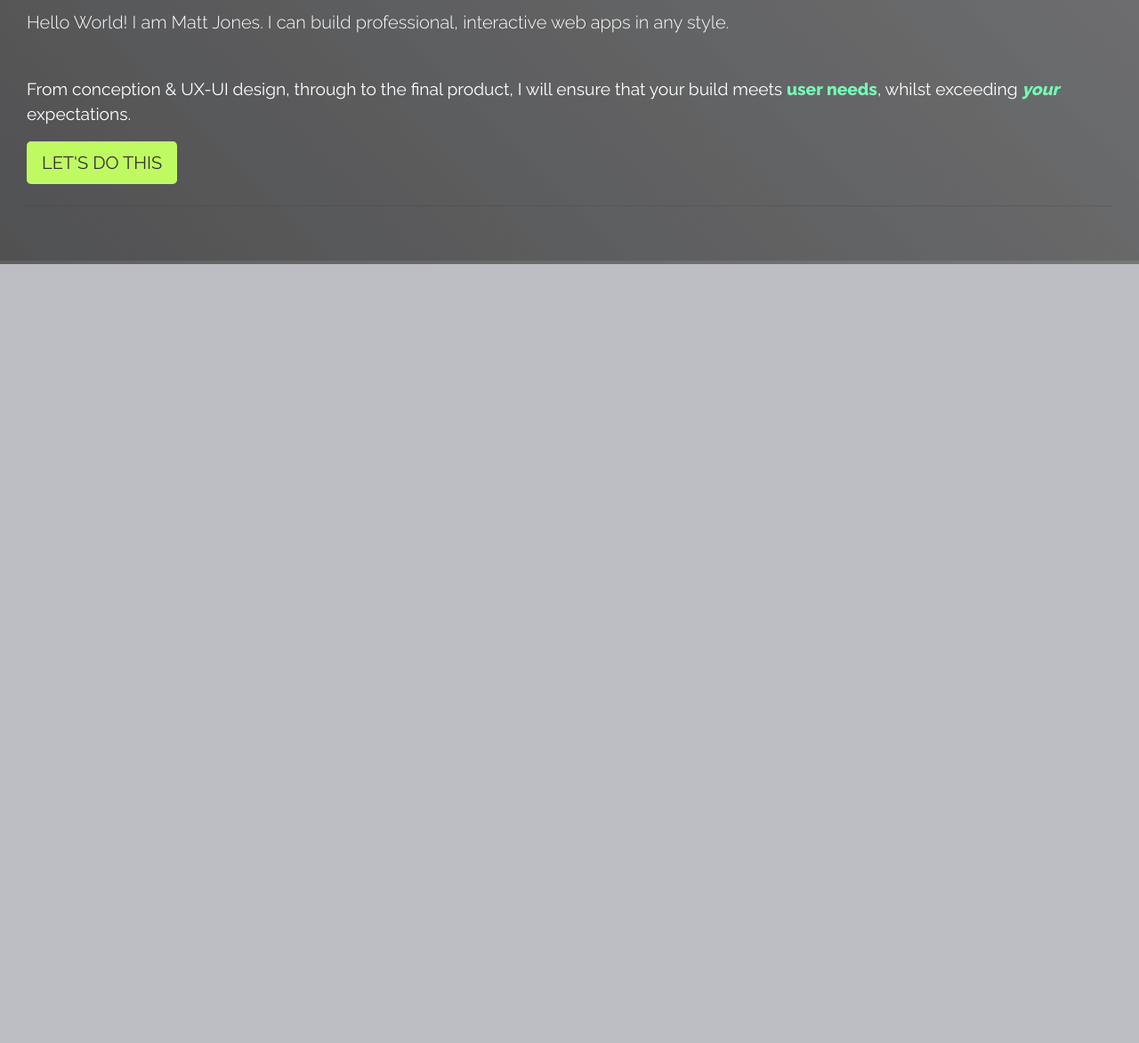
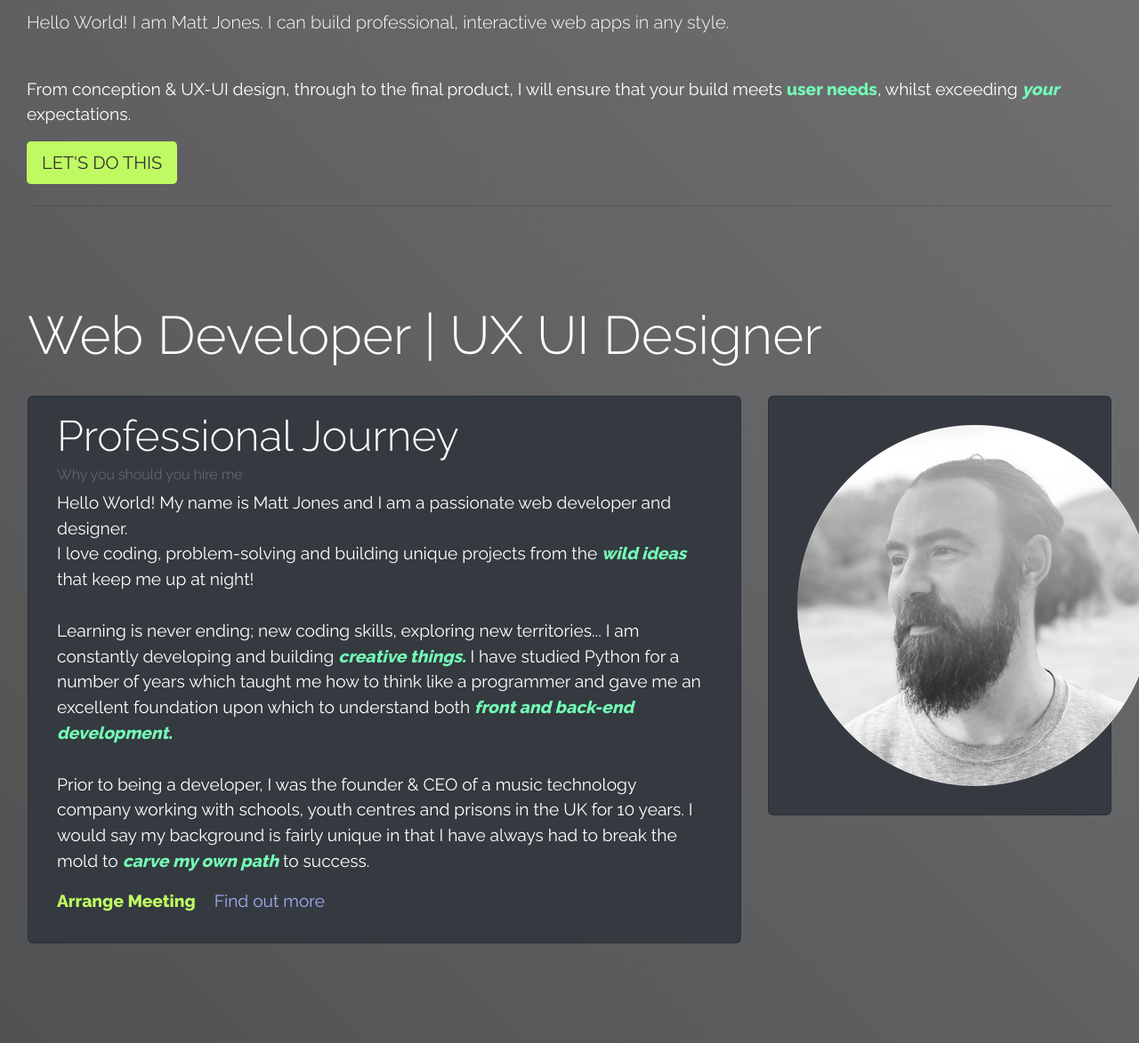
Before and after one commit to Matt-Jones-Developer/i-am-developer-bootstrap-edition, a website: page index.html in a window 1280 px wide. Shown: the part 503-1676 px from the top of the page at 89% size. Before the commit the page ends 800 px from the top, so only its background shows below. Drawn offline with nearby package versions, Linux system fonts and the light colour scheme.

Commit message:
added about section as cards, adjusted the sizing and added row to flex them

```diff
--- a/index.html
+++ b/index.html
@@ -275,7 +275,8 @@
                         apps in any style.</h2>
                     <hr class="my-4">
                     <p>From conception & UX-UI design, through to the final product, I will ensure that your build meets
-                        <b class="custom-b">user needs</b>, whilst exceeding <em><b>your</b></em> expectations.</p>
+                        <b class="custom-b">user needs</b>, whilst exceeding <em><b>your</b></em> expectations.
+                    </p>
                     <a class="btn btn-lg custom-btn CTA" href="#" role="button">LET'S DO THIS</a>
                     <br>
                     <hr class="my-4 custom-hr">
@@ -286,7 +287,55 @@
     </header>
 
     <!-- main -->
-
+    <!-- main body -->
+    <div class="col-lg 12 col-md-10 py-5 px-3 mx-auto">
+        <div class="container-fluid content">
+            <section class="pb-3 mb-5" id="about">
+                <h1 class="heading">Web Developer | UX UI Designer</h1>
+                <!-- cards -->
+                <div class="row">
+                    <div class="card-container col-lg-8 col-md-6 col-sm-12">
+                        <div class="card bg-dark">
+                            <div class="card-body card-left">
+                                <h2 class="card-title">Professional Journey</h2>
+                                <h6 class="card-subtitle mb-2 text-muted">Why you should you hire me</h6>
+                                <p class="card-text">
+                                    Hello World! My name is Matt Jones and I am a passionate web developer and designer.
+                                    <br>
+                                    I love coding, problem-solving and building unique projects from the
+                                    <em><b>wild ideas</b></em> that keep me up at night!<br>
+                                    <br>
+                                    Learning is never ending; new coding skills, exploring new territories...
+                                    I am constantly developing and building <em><b>creative things.</b></em>
+                                    I have studied Python for a number of years which taught me how to
+                                    think like a programmer and gave me an excellent foundation
+                                    upon which to understand both <em><b>front and back-end development.</b></em><br>
+                                    <br>
+                                    Prior to being a developer, I was the founder & CEO of a music technology company
+                                    working with schools, youth centres and prisons in the UK for 10 years.
+                                    I would say my background is fairly unique in that I have always had to
+                                    break the mold to <em><b>carve my own path</b></em> to success.
+                                </p>
+                                <a href="#contact" class="card-link link-colour"><b>Arrange Meeting</b></a>
+                                <a href="#skills" class="card-link link-colour-2">Find out more</a>
+                            </div>
+                        </div>
+                    </div>
+                    <!-- image card -->
+                    <div class="card-container col-lg-4 col-md-12 col-sm-12">
+                        <div class="card bg-dark">
+                            <div class="card-body">
+                                <img src="./assets/images/png/MJones_circle_Img.png" alt="selfie" id="photo">
+                            </div>
+                        </div>
+                    </div>
+                </div>
+                <!-- end about section -->
+            </section>
+        <!-- end fluid container -->
+        </div>
+    <!-- end main body div -Section? -->
+    </div>
             <!-- section: about -->
 
             <!-- section: projects -->
```
Lines whose indentation alone changed are shown as unchanged.
